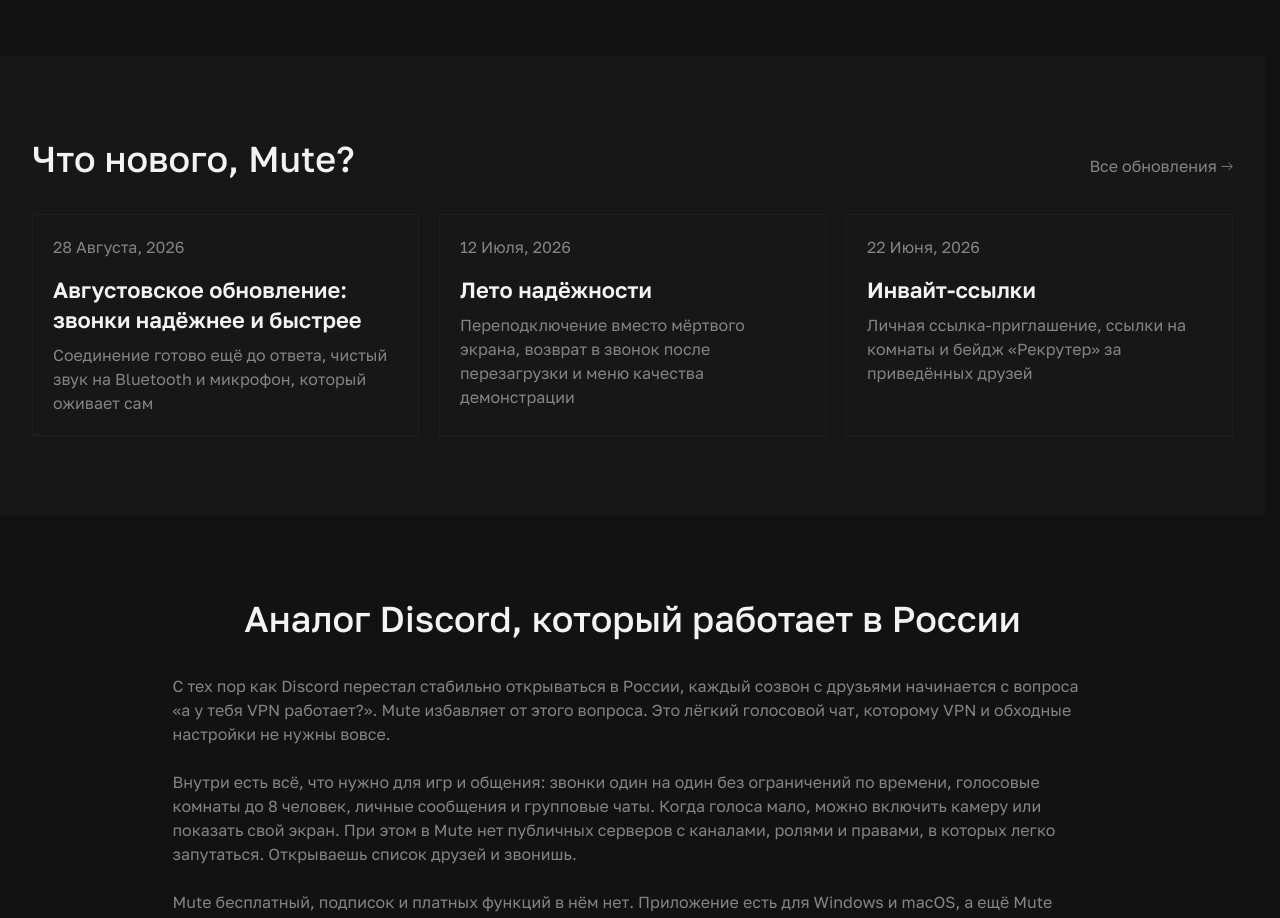
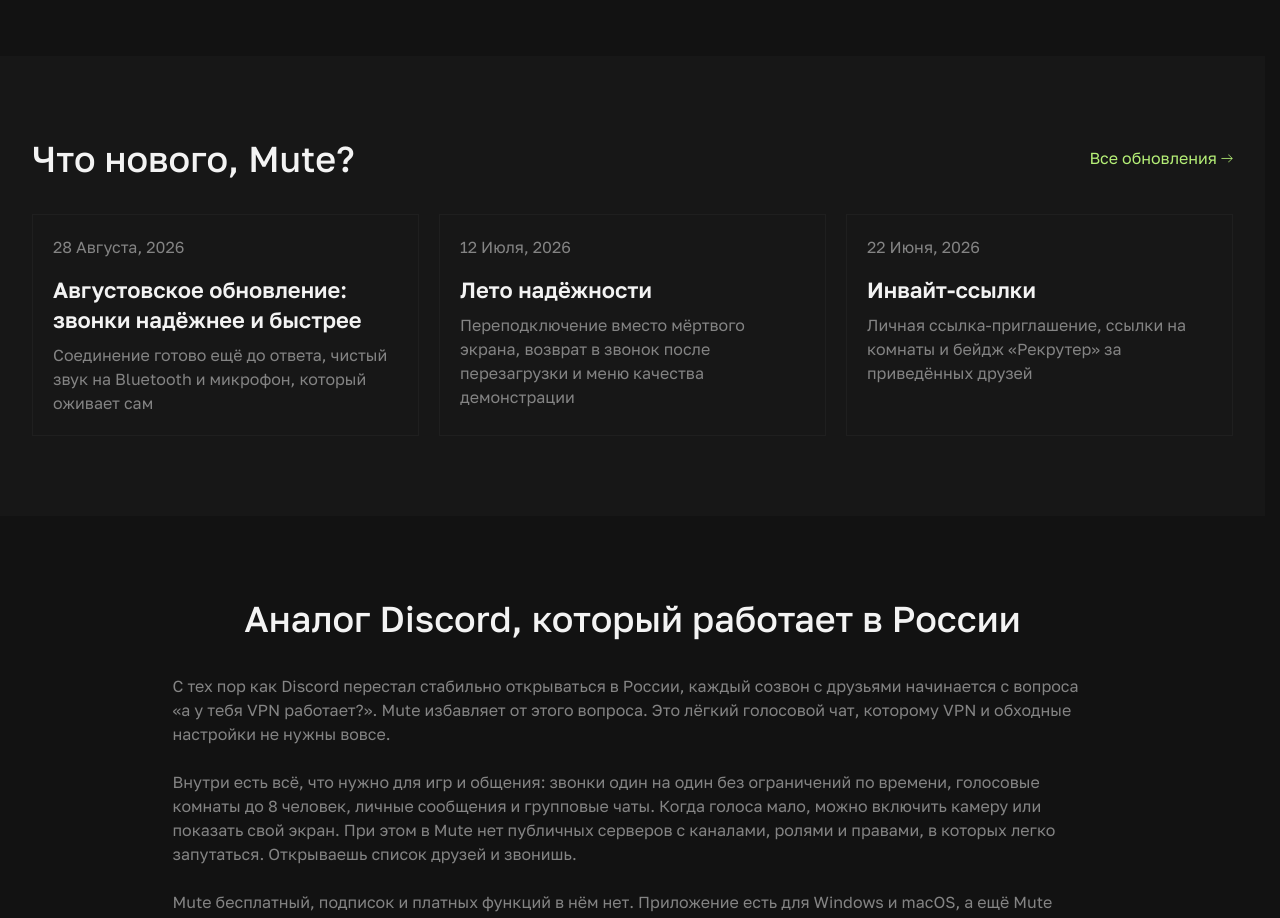
Before and after one commit to booroo-mute/landing, a Next.js app: page / in a window 1280 px wide. Shown: the part 2940-3858 px from the top of the page. Built offline with nearby package versions, Linux system fonts and the light colour scheme; no server answers.

Commit message:
style(home): centre the updates link against the heading, accent colour
Co-Authored-By: Claude Fable 5 <noreply@anthropic.com>

```diff
--- a/components/ReleaseNotes.tsx
+++ b/components/ReleaseNotes.tsx
@@ -8,14 +8,13 @@ export default function ReleaseNotes() {
   return (
     <section className="w-full py-16 md:py-20 lg:!py-[132px] bg-background-tertiary">
       <div className="container">
-        <div className="flex flex-wrap items-baseline justify-between gap-x-6 gap-y-2">
+        <div className="flex flex-wrap items-center justify-between gap-x-6 gap-y-2">
           <h2 className="title-large">Что нового, Mute?</h2>
           <Link
             href="/releases"
-            className="group body-text text-text-secondary hover:text-accent transition-colors whitespace-nowrap"
+            className="body-text text-accent hover:underline whitespace-nowrap"
           >
-            Все обновления{" "}
-            <span className="font-offbit group-hover:text-accent">→</span>
+            Все обновления <span className="font-offbit">→</span>
           </Link>
         </div>
         <div className="mt-6 md:mt-8 grid grid-cols-1 sm:grid-cols-2 xl:grid-cols-3 gap-4 md:gap-5">
```
